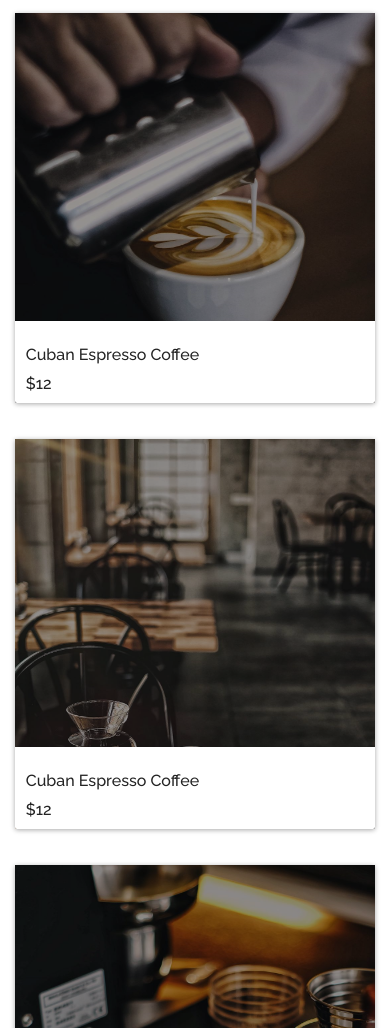
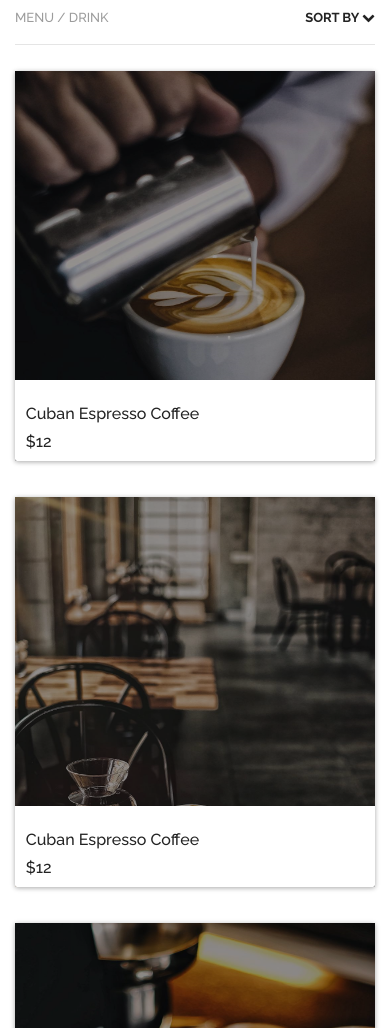
Before and after one commit to coffeefoxx/coffeefoxx.github.io, a plain HTML site: page menu.html in a window 390 px wide. Shown: the part 710-1738 px from the top of the page. Drawn offline with nearby package versions, Linux system fonts and the light colour scheme.

Commit message:
Update menu.css

```diff
--- a/menu.css
+++ b/menu.css
@@ -385,9 +385,8 @@
 	.footer .carousel-indicators{
 	margin-bottom: -3%;
 	}
-	.feedback .carousel-indicators{
-	margin-bottom: -10%;
-	}
+	.menu{
+		padding-top: 25%;}
 	.top .nentrang .navbar-nav .nav-item{
 	margin-top: 0%;
 	}
```
